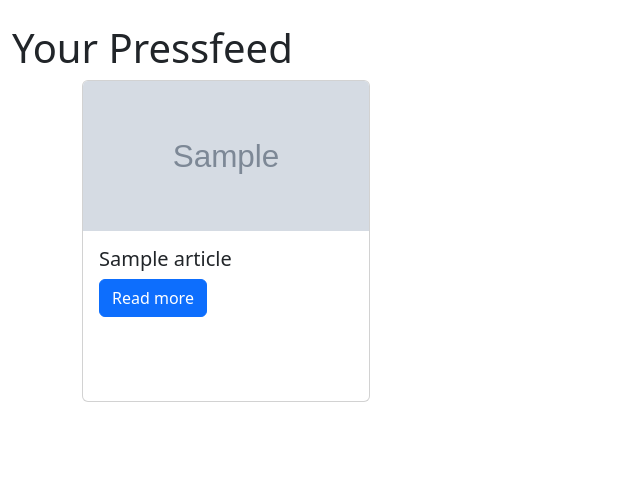
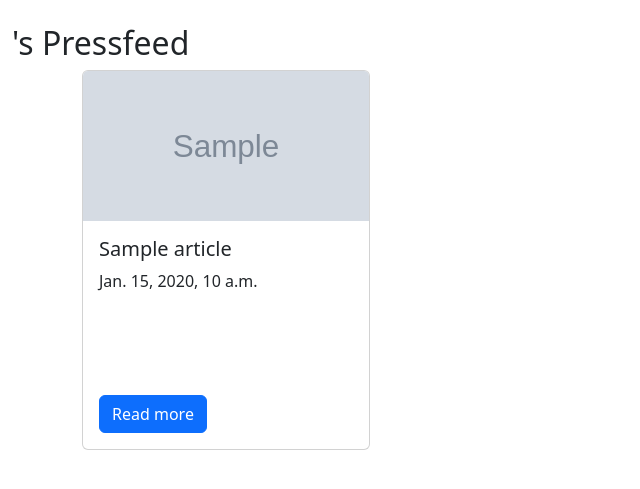
Before and after one commit to sean-fulton/Pressfeed, a Django app: page /test/ in a window 1280 px wide. Shown: the part 56-545 px from the top of the page, without its empty margins (0-640 px from the left). Run offline with Django 4.2, Linux system fonts and the light colour scheme; tables that the repository leaves empty hold one stand-in row (values such as "Sample post"); grey boxes marked "Sample" are stand-in pictures; parts of the project's set-up code (start-up, migrations or seed data) failed here and were passed over.

Commit message:
Corrected card component structure in test template. Added published date to article cards

```diff
--- a/pressfeed/news/templates/base.html
+++ b/pressfeed/news/templates/base.html
@@ -26,7 +26,7 @@
                     </button>
                     <ul class="dropdown-menu">
                         <li><a class="dropdown-item" href="/">Profile</a></li>
-                        <li><a class="dropdown-item" href="/">Your feed</a></li>
+                        <li><a class="dropdown-item" href="/test">Your feed</a></li>
                         <li><a class="dropdown-item" href="/logout">Logout</a></li>
                     </ul>
                 </div>
--- a/pressfeed/news/templates/testfeed.html
+++ b/pressfeed/news/templates/testfeed.html
@@ -2,18 +2,23 @@
 
 {% block content %}
 <!-- PostgreSQL -->
-<h1>Your Pressfeed</h1>
+
+<h2>{{ user.get_username }}'s Pressfeed</h2>
 
 <div class="container">
     <div class="row">
-        {% for Article in articles %}
+        {% for article in articles %}
         <div class="col-sm">
-            <div class="card" style="width: 18rem;">
-                <img class="card-img-top" src="{{ Article.thumbnail_url }}" style="height: 150px; object-fit: cover;" onerror="this.style.display='none'">
-                <div class="card-body" style="height: 170px">
-                    <h5 class="card-title">{{ Article.title }}</h5>
-                    <!--                <p class="card-text">{{ article.content }}</p>-->
-                    <a href="{{ Article.url }}" target="_blank" class="btn btn-primary">Read more</a>
+            <div class="card" style="width: 18rem; height: 380px;">
+                <img class="card-img-top" src="{{ article.thumbnail_url }}" style="height: 150px; object-fit: cover;" onerror="this.onerror=null; this.src='https://i.imgur.com/C6Mmpb2.jpeg'">
+                <div class="card-body d-flex flex-column" style="height: 100%;">
+                    <h5 class="card-title">{{ article.title|truncatewords:10 }}</h5>
+<!--                    {% if article.published_at.date == now.date %}-->
+<!--                    {% endif %}-->
+                    <p> {{ article.published_at }} </p>
+                    <div class="mt-auto">
+                        <a href="{{ article.url }}" target="_blank" class="btn btn-primary">Read more</a>
+                    </div>
                 </div>
             </div>
             <br>
@@ -21,6 +26,21 @@
         {% endfor %}
     </div>
 </div>
+
+
+
+
+
+
+
+
+
+
+
+
+
+
+
 
 <!-- NewsAPI -->
 <!--<h1>Your Pressfeed</h1>-->
--- a/pressfeed/news/views.py
+++ b/pressfeed/news/views.py
@@ -24,5 +24,5 @@ def testfeed(request):
     # return render(request, 'testfeed.html', {'api': newsapi_response})
 
     #use PostgreSQL Article model to fetch article data
-    articles = Article.objects.all()
+    articles = Article.objects.order_by('-published_at')
     return render(request, 'testfeed.html', {'articles': articles})
--- a/pressfeed/pressfeed/urls.py
+++ b/pressfeed/pressfeed/urls.py
@@ -1,5 +1,6 @@
 from django.contrib import admin
 from django.urls import path, include
+from django.contrib.staticfiles.urls import staticfiles_urlpatterns
 import environ
 import debug_toolbar
 
@@ -15,3 +16,5 @@ urlpatterns = [
 
 if env('DEBUG') == 'True':
     urlpatterns += [path(r'^__debug__/', include(debug_toolbar.urls)),]
+
+urlpatterns += staticfiles_urlpatterns()
```
